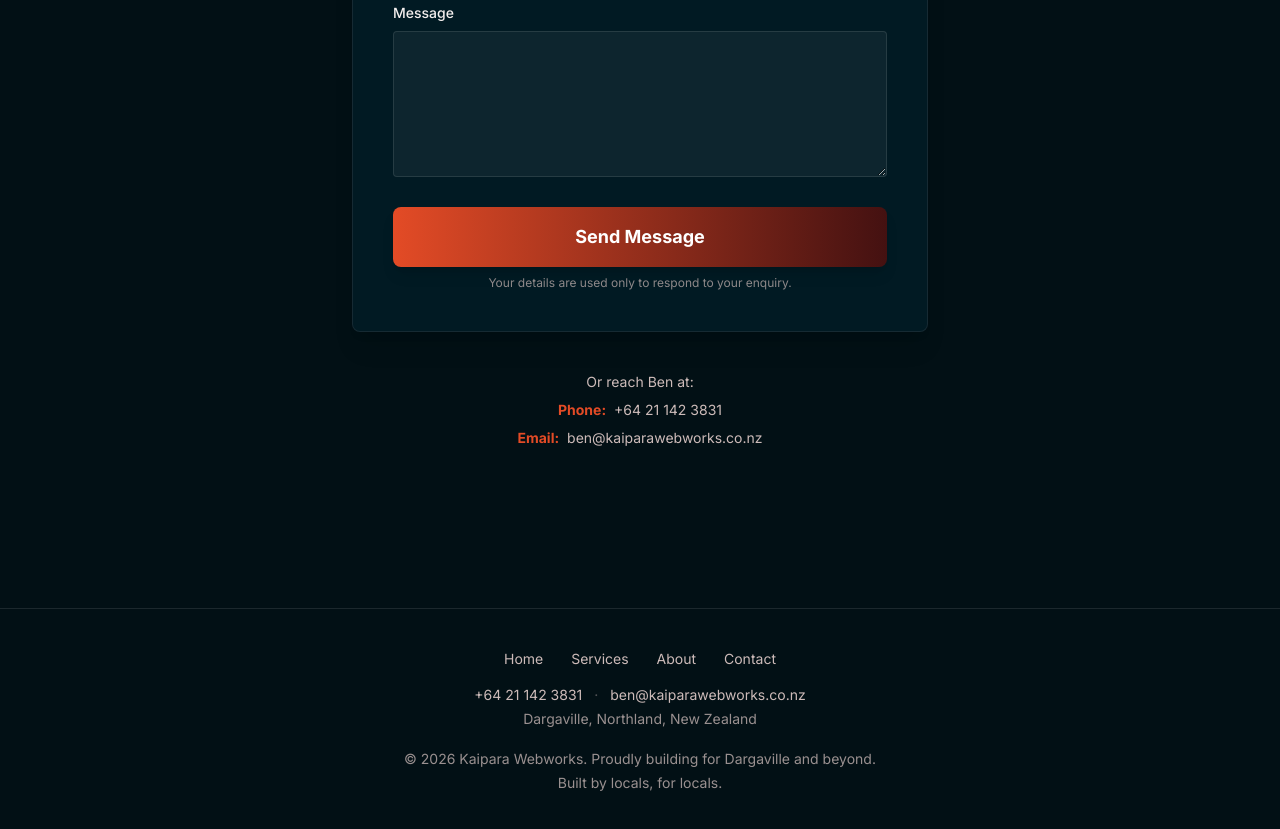
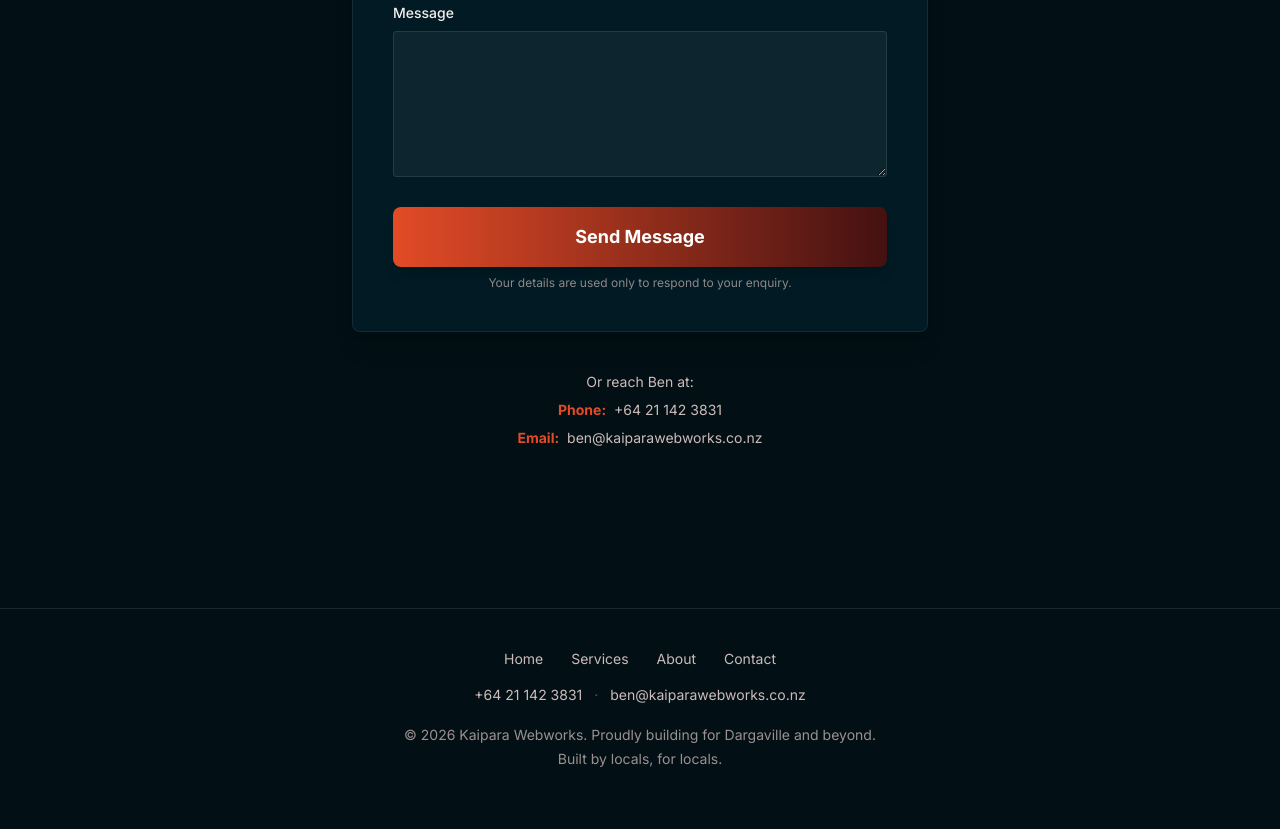
Before and after one commit to ben-marrett/kaipara-webworks-site, a website: page index.html in a window 1280 px wide. Shown: the part 6914-7743 px from the top of the page. Drawn offline with Linux system fonts and the light colour scheme.

Commit message:
Drop the footer location line as redundant
"Dargaville, Northland, New Zealand" sat two lines above "Proudly
building for Dargaville and beyond", which already carries the locality
in visible text. The structured address stays in the JSON-LD, which is
the signal search engines actually parse.

Collapses the wrapper div to a single paragraph now that it holds one
line instead of two.

Co-Authored-By: Claude Opus 5 (1M context) <noreply@anthropic.com>

```diff
--- a/index.html
+++ b/index.html
@@ -492,16 +492,13 @@
                 <a href="#about" class="hover:text-kw-orange transition-colors duration-200 ease-in-out">About</a>
                 <a href="#contact" class="hover:text-kw-orange transition-colors duration-200 ease-in-out">Contact</a>
             </div>
-            <!-- Contact details: also the visible NAP pair for local search -->
-            <div class="mb-5 space-y-1">
-                <p>
-                    <a href="tel:+64211423831" class="hover:text-kw-orange focus:outline-none focus-visible:underline transition-colors duration-200 ease-in-out">+64 21 142 3831</a>
-                    <span aria-hidden="true" class="hidden sm:inline opacity-40 mx-2">&middot;</span>
-                    <br class="sm:hidden">
-                    <a href="mailto:ben@kaiparawebworks.co.nz" class="hover:text-kw-orange focus:outline-none focus-visible:underline transition-colors duration-200 ease-in-out">ben@kaiparawebworks.co.nz</a>
-                </p>
-                <p class="opacity-75">Dargaville, Northland, New Zealand</p>
-            </div>
+            <!-- Contact details: the copyright line below carries the locality -->
+            <p class="mb-5">
+                <a href="tel:+64211423831" class="hover:text-kw-orange focus:outline-none focus-visible:underline transition-colors duration-200 ease-in-out">+64 21 142 3831</a>
+                <span aria-hidden="true" class="hidden sm:inline opacity-40 mx-2">&middot;</span>
+                <br class="sm:hidden">
+                <a href="mailto:ben@kaiparawebworks.co.nz" class="hover:text-kw-orange focus:outline-none focus-visible:underline transition-colors duration-200 ease-in-out">ben@kaiparawebworks.co.nz</a>
+            </p>
 
             <p class="opacity-75">&copy; <span id="current-year"></span> Kaipara Webworks. Proudly building for Dargaville and beyond.</p>
             <p class="opacity-75 mt-1">Built by locals, for locals.</p>
```
Also changed, not shown: dist/styles.css.
